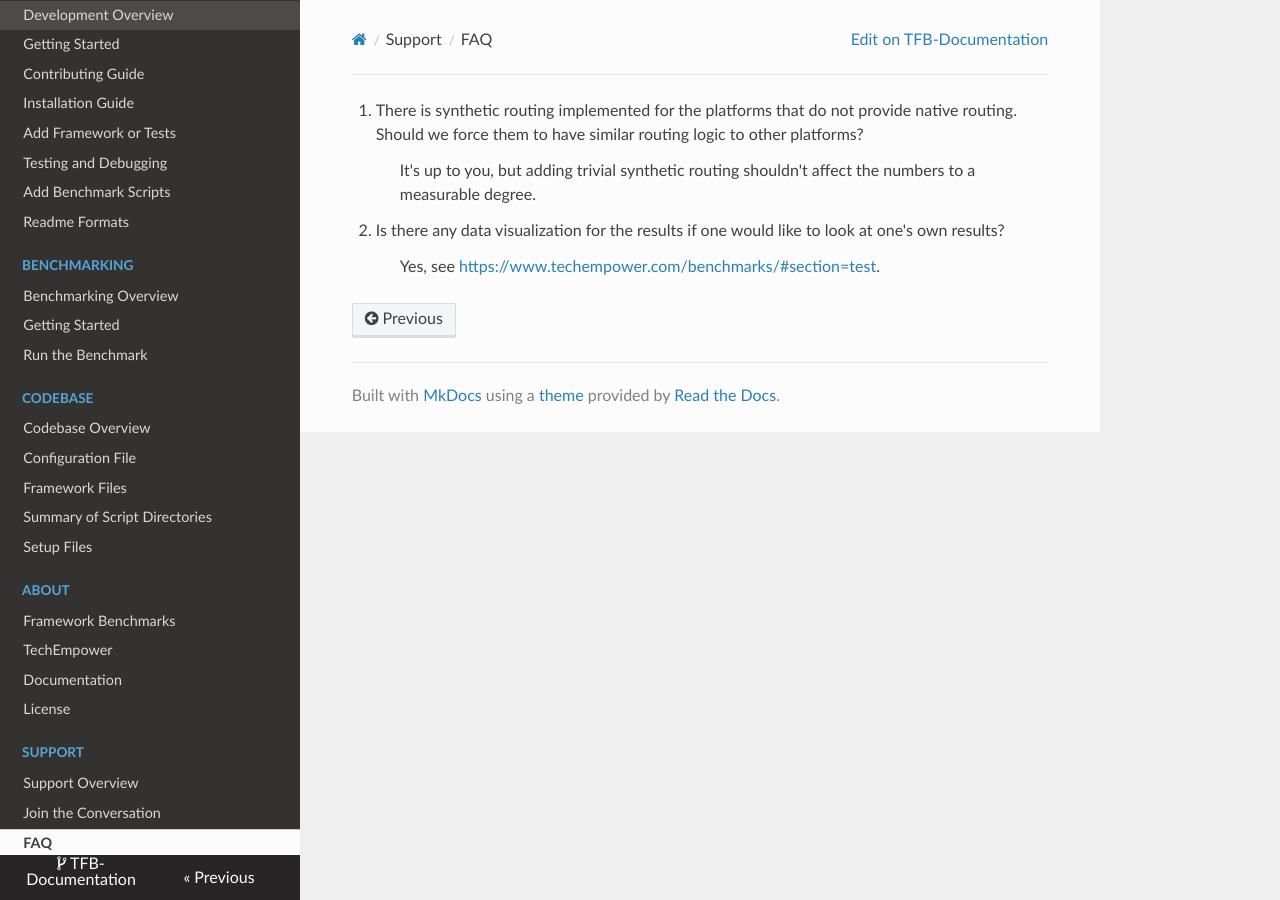
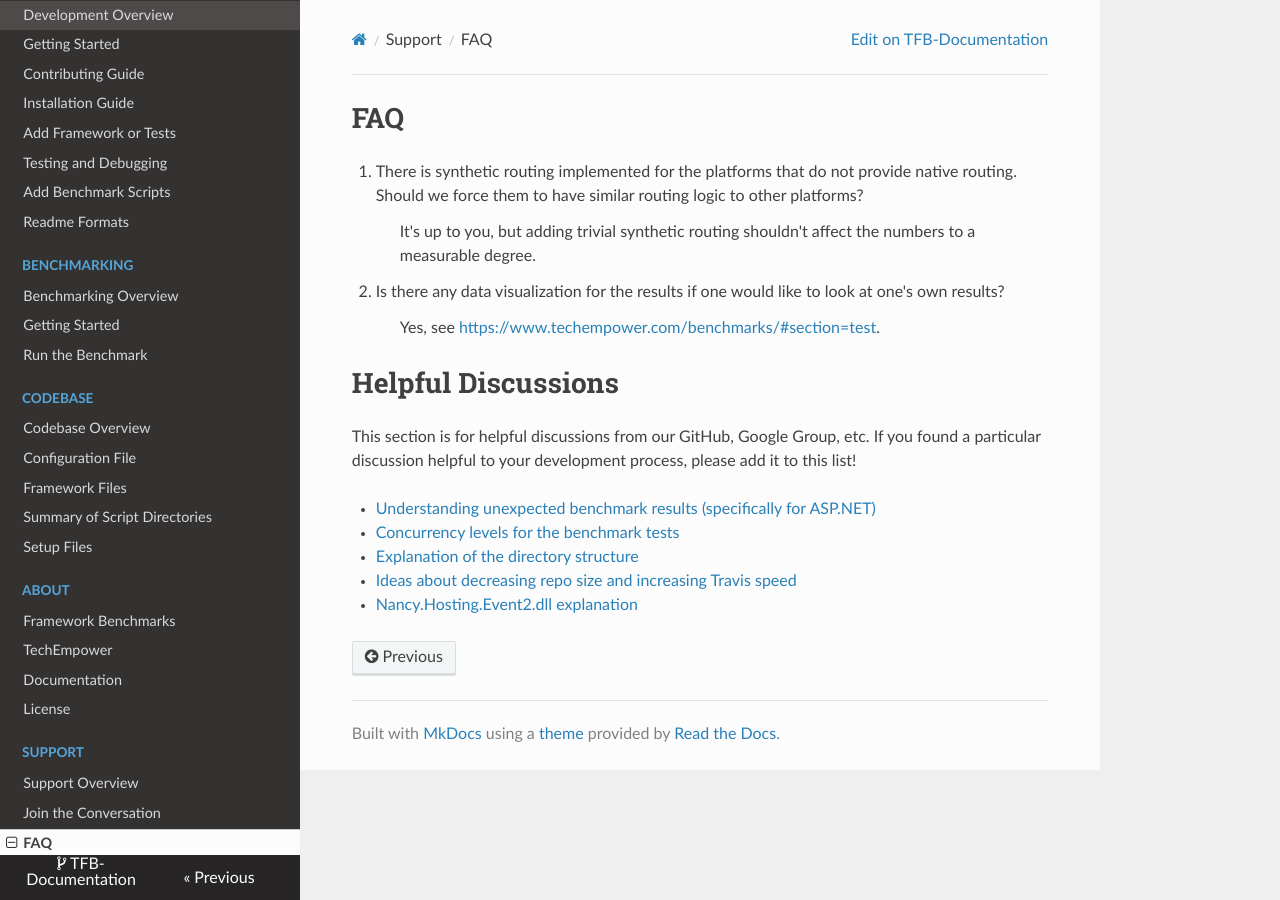
Before and after one commit to nbrady-techempower/TFB-Documentation, an MkDocs documentation site: the page built from docs/Support/FAQ.md, in a window 1280 px wide. Built offline with MkDocs 1.6.1, drawn with Linux system fonts in a browser that asks for light colours; nearby versions of some CDN libraries; old or Windows-style settings are respelled for this version of MkDocs.

Commit message:
Add a few interesting discussion links

```diff
--- a/docs/Support/FAQ.md
+++ b/docs/Support/FAQ.md
@@ -1,3 +1,4 @@
+# FAQ
 1. There is synthetic routing implemented for the platforms that do not provide native routing. Should we force them to have similar routing logic to other platforms?
 
     > It's up to you, but adding trivial synthetic routing shouldn't affect the numbers to a measurable degree.
@@ -5,3 +6,12 @@
 2. Is there any data visualization for the results if one would like to look at one's own results?
 
     > Yes, see [https://www.techempower.com/benchmarks/#section=test](https://www.techempower.com/benchmarks/#section=test).
+
+# Helpful Discussions
+This section is for helpful discussions from our GitHub, Google Group, etc. If you found a particular discussion helpful to your development process, please add it to this list!
+
+* [Understanding unexpected benchmark results (specifically for ASP.NET)](https://github.com/TechEmpower/FrameworkBenchmarks/issues/362)
+* [Concurrency levels for the benchmark tests](https://github.com/TechEmpower/FrameworkBenchmarks/issues/49)
+* [Explanation of the directory structure](https://github.com/TechEmpower/FrameworkBenchmarks/issues/448)
+* [Ideas about decreasing repo size and increasing Travis speed](https://github.com/TechEmpower/FrameworkBenchmarks/issues/1554)
+* [Nancy.Hosting.Event2.dll explanation](https://github.com/TechEmpower/FrameworkBenchmarks/issues/877)
```
Also changed, not shown: docs/Support/index.md (+1 -1 lines).
